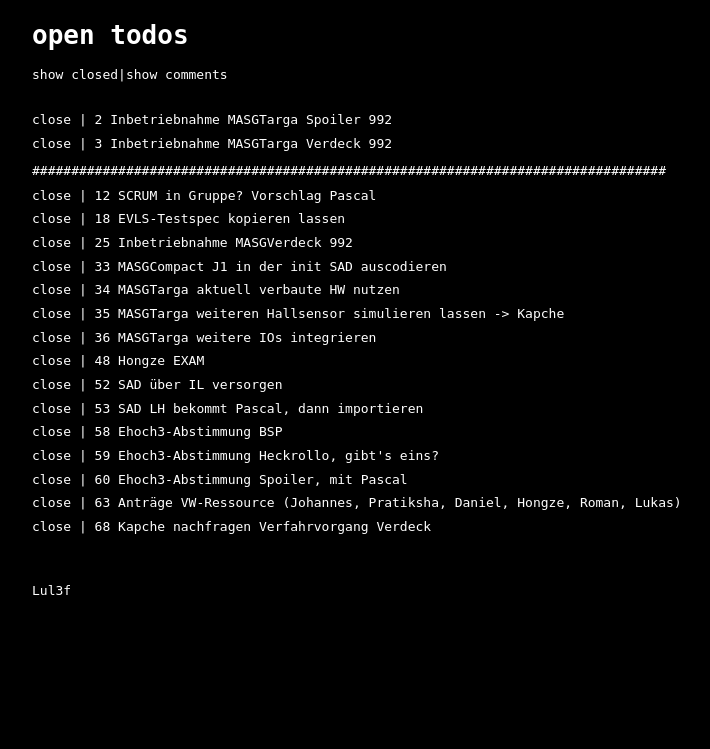
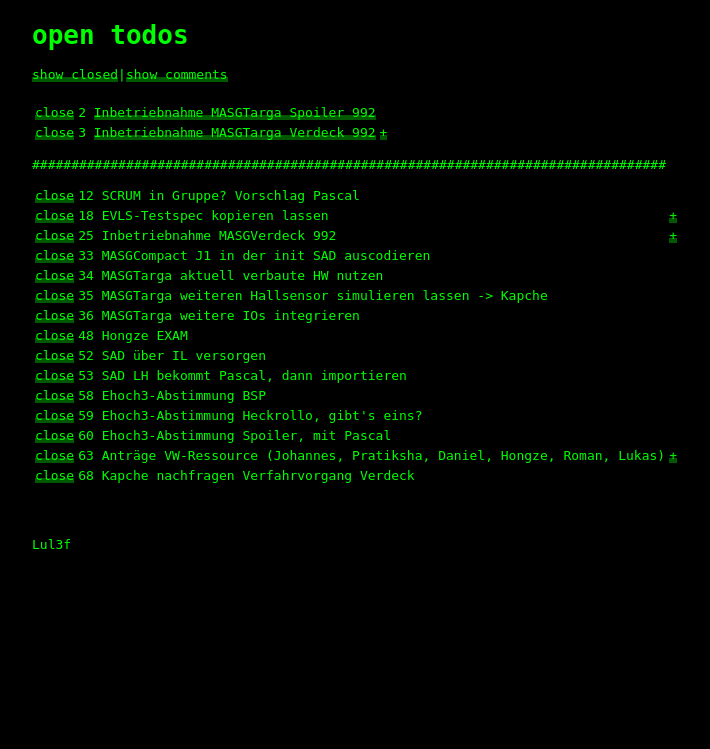
Before and after one commit to chincherpa/todos_flask, a Flask app: page / in a window 1280 px wide. Shown: the top 749 px of the page, without its empty margins (188-898 px from the left). Run offline with Flask 2, Linux system fonts and the light colour scheme.

Commit message:
*color green +background *div to table

```diff
--- a/flaskapp/static/style.css
+++ b/flaskapp/static/style.css
@@ -3,34 +3,67 @@ body {
     margin: 20px;
     padding: 0px 0px 0px 200px;
     font-family: Monospace;
-    color:white;
+    color: #00ff00;
     background-color:black;
 }
 
-a {
-    color: white;
+a, a:visited {
     text-decoration: none;
 }
 
-a:visited {
-    color:white;
+a {
+    color: #00ff00;
+    background-image: linear-gradient(
+    transparent 0%,
+    transparent calc(50% - 5px),
+    rgba(0, 255, 0, 0.35) calc(50% - 5px),
+    rgba(0, 255, 0, 0.35) 100%
+    );
+    transition: background-position 120ms ease-in-out, padding 120ms ease-in-out;
+    background-size: 100% 200%;
+    background-position: 0 0;
 }
+
+a:hover {
+    color: #000;
+    padding: 2px 0 4px 0;
+    background-image: linear-gradient(
+    transparent 0%,
+    transparent calc(50% - 5px),
+    rgba(0, 255, 0, 1) calc(50% - 5px),
+    rgba(0, 255, 0, 1) 100%
+    );
+    background-position: 0 100%;
+    text-transform: uppercase;
+}
+
+#no_underline a{
+    color: #00ff00;
+    padding: 0;
+    background-image: none;
+    background-position: 0 100%;
+}
+
+#no_underline a:hover{
+    text-transform: uppercase;
+    /* color: #ff0000; */
+    /* padding: 0;
+    background-image: none;
+    background-position: 0 100%; */
+}
+
+#privat, #notprivat {
+    line-height: 12pt;
+}
+
 
 #privat {
     padding: 20px 0px 0px 0px;
-    color:white;
-    line-height: 8pt;
-    /* background-color:rgb(255, 0, 234); */
 }
 
-#notprivat {
-    color:white;
-    line-height: 8pt;
-    /* background-color:rgb(11, 179, 170); */
-}
+/* #notprivat {
+} */
 
 #footer {
     margin: 50px 0px;
-    /* color:rgb(255, 255, 0);
-    background-color:rgb(11, 179, 170); */
 }
--- a/flaskapp/templates/index.html
+++ b/flaskapp/templates/index.html
@@ -9,41 +9,71 @@
     <h1>closed todos</h1>
     <a href='/open/'>show open</a>|{% if comments %}<a href='/closed/'>close comments</a>{% else %}<a href='/closed_comments/'>show comments</a>{% endif %}
 {% endif %}
+<!--
+<table>
+    <tr>
+        <td>Alfreds Futterkiste</td>
+        <td>Maria Anders</td>
+        <td>Germany</td>
+      </tr>
+      <tr>
+        <td>Alfreds Futterkiste</td>
+        <td>Maria Anders</td>
+        <td>Germany</td>
+      </tr>
+</table>
+-->
 
-<div id="privat">
+<table id="privat">
 {% for id, todo in todos.todos.items() %}
 {% if todo.status == status_to_show and 'privat' in todo.tags %}
+<tr>
 {% if status_to_show == "open" %}
-                <p><a href="{{ url_for('close_todo', todo_id=todo.id) }}">close</a> | {{ todo.id }} <a href="{{ url_for('edit_todo', todo_id=todo.id) }}">{{ todo.title }}</a></p>
+    <td><a href="{{ url_for('close_todo', todo_id=todo.id) }}">close</a></td>
+    <td>{{ todo.id }} <a href="{{ url_for('edit_todo', todo_id=todo.id) }}">{{ todo.title }}</a></td>
+    <td>{% if todo.comments|length > 1 %} <a href="{{ url_for('edit_todo', todo_id=todo.id) }}">+</a>{% endif %}</td>
 {% else %}
-                <p><a href="{{ url_for('reopen_todo', todo_id=todo.id) }}">reopen</a> | {{ todo.id }} <a href="{{ url_for('edit_todo', todo_id=todo.id) }}">{{ todo.title }}</a></p>
+    <td><a href="{{ url_for('reopen_todo', todo_id=todo.id) }}">reopen</a></td>
+    <td>{{ todo.id }} <a href="{{ url_for('edit_todo', todo_id=todo.id) }}">{{ todo.title }}</a></td>
+    <td>{% if todo.comments|length > 1 %} <a href="{{ url_for('edit_todo', todo_id=todo.id) }}">+</a>{% endif %}</td>
 {% endif %}
+</tr>
 {% if comments and todo.comments|length > 1 %}
 {% for c in todo.comments %}
-                    <p>&nbsp;&nbsp;{{ c[0] }}: {{ c[1] }}</p>
+<tr>
+    <td></td><td>&nbsp;&nbsp;{{ c[0] }}</td><td>{{ c[1] }}</td>
+</tr>
 {% endfor %}
 {% endif %}
 {% endif %}
 {% endfor %}
-</div>
+</table>
 
 <p>#################################################################################</p>
 
-<div id="notprivat">
+<table id="notprivat">
 {% for id, todo in todos.todos.items() %}
 {% if todo.status == status_to_show and 'privat' not in todo.tags %}
+<tr>
 {% if status_to_show == "open" %}
-                <p><a href="{{ url_for('close_todo', todo_id=todo.id) }}">close</a> | {{ todo.id }} <a href="{{ url_for('edit_todo', todo_id=todo.id) }}">{{ todo.title }}</a></p>
+    <td><a href="{{ url_for('close_todo', todo_id=todo.id) }}">close</a></td>
+    <td id="no_underline">{{ todo.id }} <a href="{{ url_for('edit_todo', todo_id=todo.id) }}">{{ todo.title }}</a></td>
+    <td>{% if todo.comments|length > 1 %} <a href="{{ url_for('edit_todo', todo_id=todo.id) }}">+</a>{% endif %}</td>
 {% else %}
-                <p><a href="{{ url_for('reopen_todo', todo_id=todo.id) }}">reopen</a> | {{ todo.id }} <a href="{{ url_for('edit_todo', todo_id=todo.id) }}">{{ todo.title }}</a></p>
+    <td><a href="{{ url_for('reopen_todo', todo_id=todo.id) }}">reopen</a></td>
+    <td>{{ todo.id }} <a href="{{ url_for('edit_todo', todo_id=todo.id) }}">{{ todo.title }}</a></td>
+    <td>{% if todo.comments|length > 1 %} <a href="{{ url_for('edit_todo', todo_id=todo.id) }}">+</a>{% endif %}</td>
 {% endif %}
+</tr>
 {% if comments and todo.comments|length > 1 %}
 {% for c in todo.comments %}
-                    <p>&nbsp;&nbsp;{{ c[0] }}: {{ c[1] }}</p>
+<tr>
+    <td></td><td>&nbsp;&nbsp;{{ c[0] }}</td><td>{{ c[1] }}</td>
+</tr>
 {% endfor %}
 {% endif %}
 {% endif %}
 {% endfor %}
-</div>
+</table>
 
 {% endblock %}
```
Also changed, not shown: flaskapp/templates/index copy.html (added, +63 -0 lines). Lines whose indentation alone changed are shown as unchanged.
